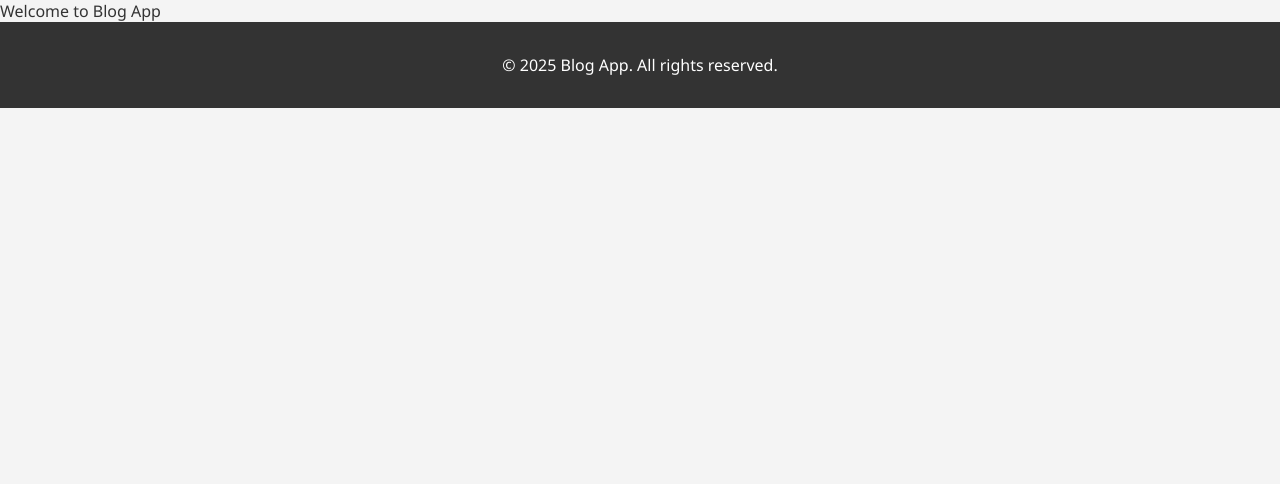
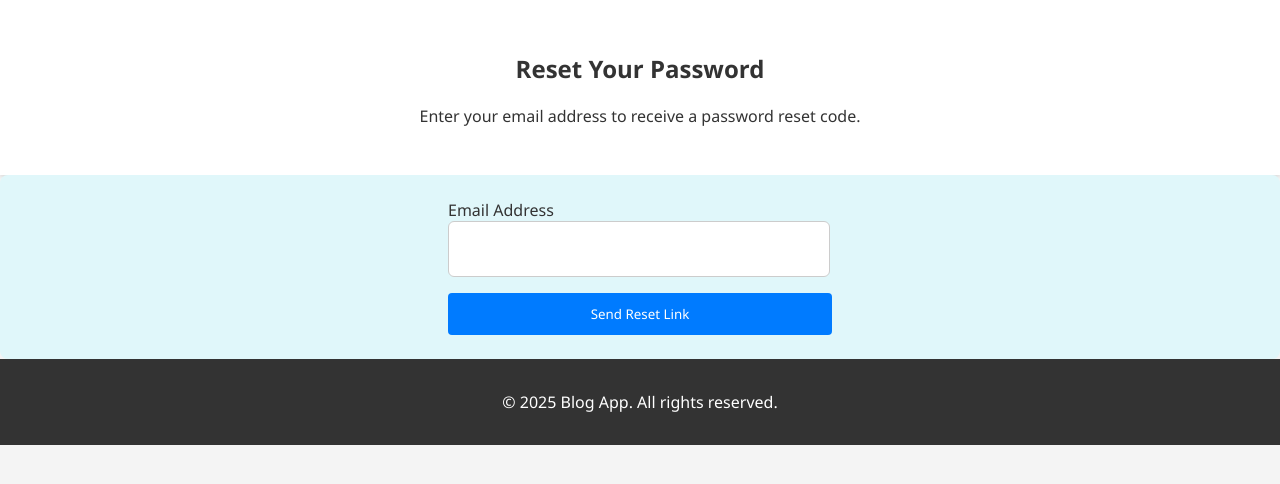
Before and after one commit to Ashkantvn/Blog-app, a Django app: page /accounts/password-reset/ in a window 1280 px wide. Shown: the part 75-559 px from the top of the page. Run offline with Django 5.2, Linux system fonts and the light colour scheme; parts of the project's set-up code (start-up, migrations or seed data) failed here and were passed over.

Commit message:
Create password reset email and templates

```diff
--- a/core/accounts/email_templates.py
+++ b/core/accounts/email_templates.py
@@ -2,6 +2,8 @@ CONFIRM_CODE_TEMPLATE = """
 Hello,
 
 Here is your confirmation code: {code}
+
+Add this code to the password reset page url to proceed
 
 This code is used to verify your identity for account activation or password reset.
 Please keep it secure and do not share it with anyone — even if they claim to be from our team.
--- a/core/accounts/views/reset_and_activations.py
+++ b/core/accounts/views/reset_and_activations.py
@@ -73,6 +73,9 @@ class PasswordResetConfirm(View):
         return render(
             request,
             "accounts/reset-and-activation/password_reset_confirm.html",
+            context={
+                "code":code
+            },
             status=HTTPStatus.OK,
         )
 
--- a/core/templates/accounts/reset-and-activation/password_reset.html
+++ b/core/templates/accounts/reset-and-activation/password_reset.html
@@ -1 +1,32 @@
 {% extends "layout.html" %}
+{% load static %}
+
+{% block content %}
+<section class="hero">
+    <h2>Reset Your Password</h2>
+    <p>Enter your email address to receive a password reset code.</p>
+</section>
+
+<section class="section blue-section">
+    <form action="{% url 'accounts:reset' %}" method="POST" id="password-reset-form">
+        {% csrf_token %}
+
+        {% if data %}
+            <div class="success">
+                {{ data }}
+            </div>
+        {% endif %}
+
+        {% if error %}
+            <div class="alert">
+                {{ error }}
+            </div>
+        {% endif %}
+
+        <label for="email">Email Address</label><br>
+        <input type="email" id="email" name="email" required><br>
+
+        <button type="submit" class="submit_button">Send Reset Link</button>
+    </form>
+</section>
+{% endblock content %}
```
Also changed, not shown: core/templates/accounts/reset-and-activation/password_reset_confirm.html (+35 -0 lines).
